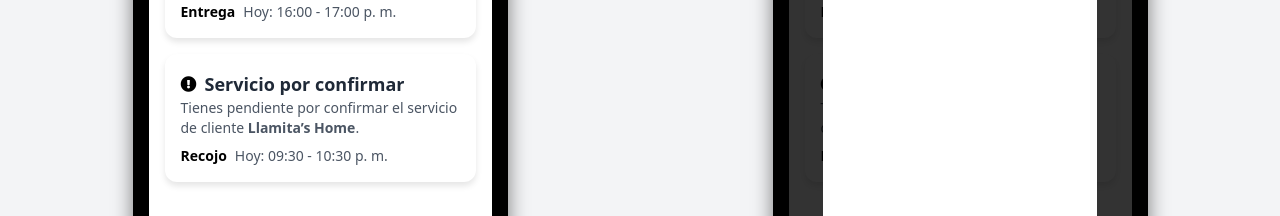
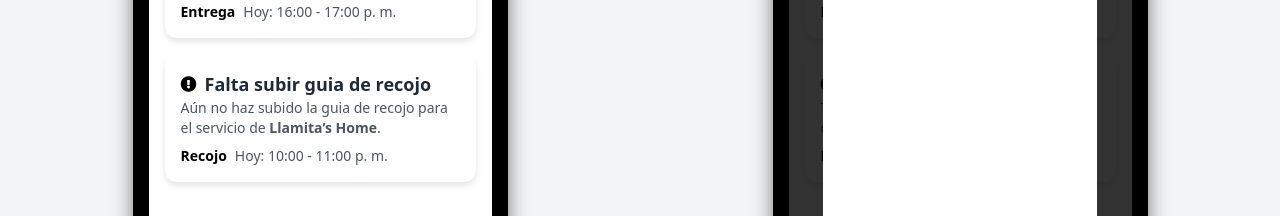
Before and after one commit to tropikow/mockup_station_b2b, a plain HTML site: page notifications.html in a window 1280 px wide. Shown: the part 252-468 px from the top of the page. Drawn offline with nearby package versions, Linux system fonts and the light colour scheme.

Commit message:
Update notifications.html

```diff
--- a/notifications.html
+++ b/notifications.html
@@ -83,12 +83,12 @@
                         <div class="card p-4">
                             <div class="flex gap-2 items-center">
                                 <i class="fas fa-exclamation-circle"></i>
-                                <h2 class="font-bold text-lg text-gray-800">Servicio por confirmar</h2>
+                                <h2 class="font-bold text-lg text-gray-800">Falta subir guia de recojo</h2>
                             </div>
-                            <p class="text-sm text-gray-600">Tienes pendiente por confirmar el servicio de cliente <span class="font-bold">Llamita’s Home</span>.</p>
+                            <p class="text-sm text-gray-600">Aún no haz subido la guia de recojo para el servicio de <span class="font-bold">Llamita’s Home</span>.</p>
                             <div class="flex gap-2 mt-2">
                                 <p class="text-sm font-bold">Recojo</p>
-                                <p class="text-sm text-gray-600">Hoy: 09:30 - 10:30 p. m.</p>
+                                <p class="text-sm text-gray-600">Hoy: 10:00 - 11:00 p. m.</p>
                             </div>
                         </div>
                     </div>
```
